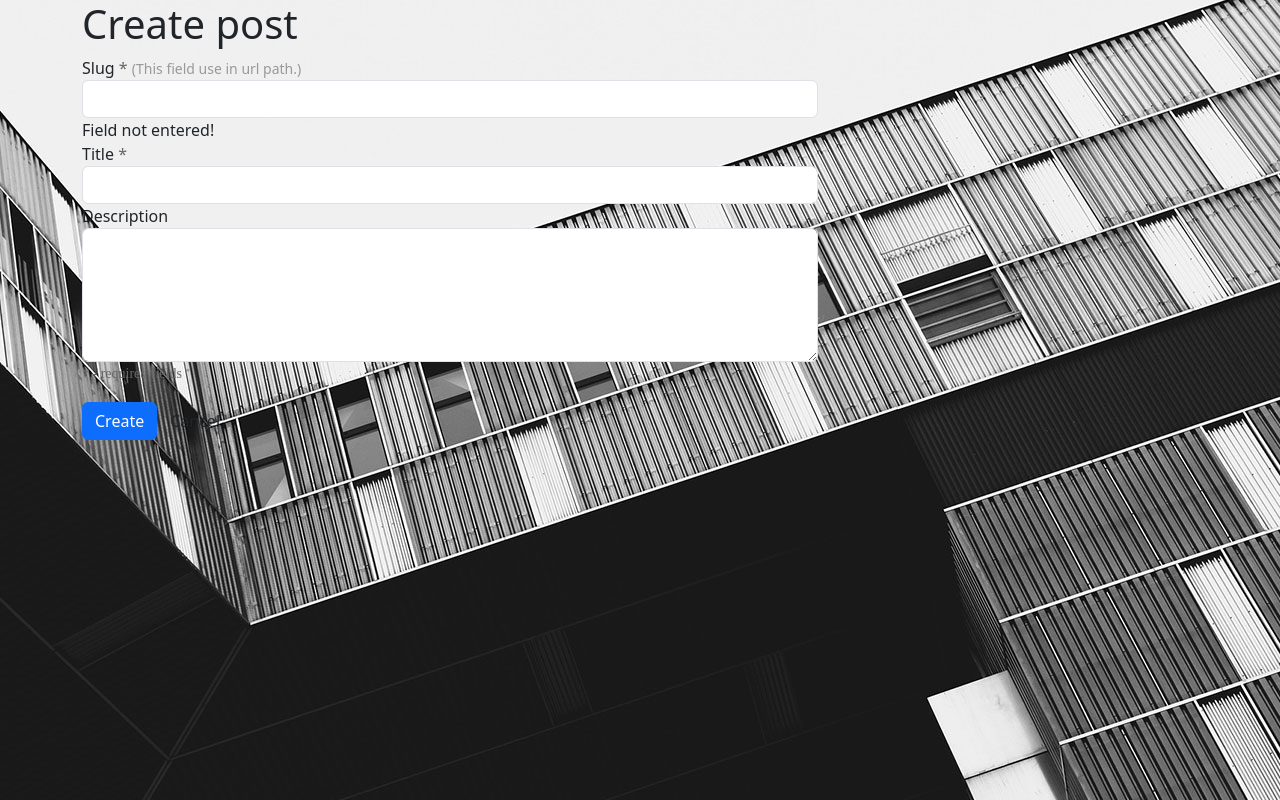
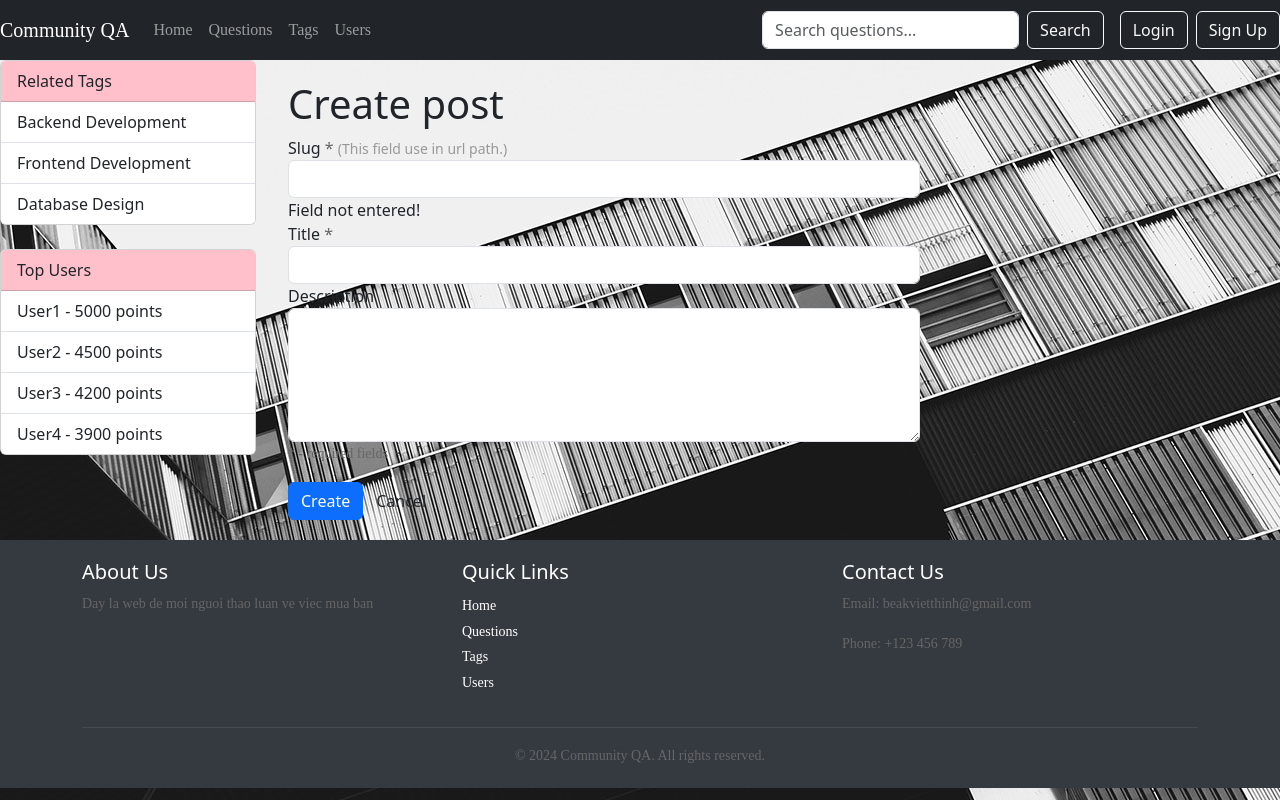
Before and after one commit to bumplebeee/community_q_a, a React (Create React App) app: page /add-post in a window 1280 px wide. Built offline with nearby package versions, Linux system fonts and the light colour scheme.

Commit message:
fix: src all

```diff
--- a/src/App.js
+++ b/src/App.js
@@ -4,16 +4,81 @@ import LoginScreen from "./login_register/LoginScreen";
 import ForgotPassword from "./login_register/ForgotPassword";
 import Register from "./login_register/Register";
 import AddPost from "./login_register/AddPost";
+import Navbar from "./view/Navbar";
+import Sidebar from "./view/Sidebar";
+import Home from "./view/Home";
+import Questions from "./view/Questions";
+import Tags from "./view/Tags";
+import Users from "./view/Users";
+import Footer from "./view/Footer";
+import 'bootstrap/dist/css/bootstrap.min.css';
 
+// Layout for pages after login
+const MainLayout = ({ children }) => {
+  return (
+    <>
+      <Navbar />
+      <div className="d-flex">
+        <Sidebar />
+        <main style={{ flex: 1, padding: "20px" }}>
+          {children}
+        </main>
+      </div>
+      <Footer />
+    </>
+  );
+};
 
 function App() {
   return (
     <BrowserRouter>
       <Routes>
+        {/* Public Routes */}
         <Route path="/" element={<LoginScreen />} />
         <Route path="/forgot-password" element={<ForgotPassword />} />
         <Route path="/sign-up" element={<Register />} />
-        <Route path="/add-post" element={<AddPost />} />
+
+        {/* Protected Routes */}
+        <Route
+          path="/home"
+          element={
+            <MainLayout>
+              <Home />
+            </MainLayout>
+          }
+        />
+        <Route
+          path="/questions"
+          element={
+            <MainLayout>
+              <Questions />
+            </MainLayout>
+          }
+        />
+        <Route
+          path="/tags"
+          element={
+            <MainLayout>
+              <Tags />
+            </MainLayout>
+          }
+        />
+        <Route
+          path="/users"
+          element={
+            <MainLayout>
+              <Users />
+            </MainLayout>
+          }
+        />
+        <Route
+          path="/add-post"
+          element={
+            <MainLayout>
+              <AddPost />
+            </MainLayout>
+          }
+        />
       </Routes>
     </BrowserRouter>
   );
--- a/src/view/Footer.js
+++ b/src/view/Footer.js
@@ -21,7 +21,7 @@ function Footer() {
                         <ul style={{ listStyleType: "none", padding: 0 }}>
                             <li>
                                 <a
-                                    href="/"
+                                    href="/home"
                                     style={{
                                         color: "#fff",
                                         textDecoration: "none",
--- a/src/view/Navabar.js
+++ b/src/view/Navbar.js
@@ -19,7 +19,7 @@ function NavbarComponent() {
                 Community QA
             </Navbar.Brand>
             <Nav className="me-auto">
-                <Nav.Link as={Link} to="/">
+                <Nav.Link as={Link} to="/home">
                     Home
                 </Nav.Link>
                 <Nav.Link as={Link} to="/questions">
```
Also changed, not shown: src/view/Questions.js (renamed from src/view/Question.js), src/view/Sidebar.js (renamed from src/view/Slidebar.js), src/view/Users.js (renamed from src/view/User.js).
